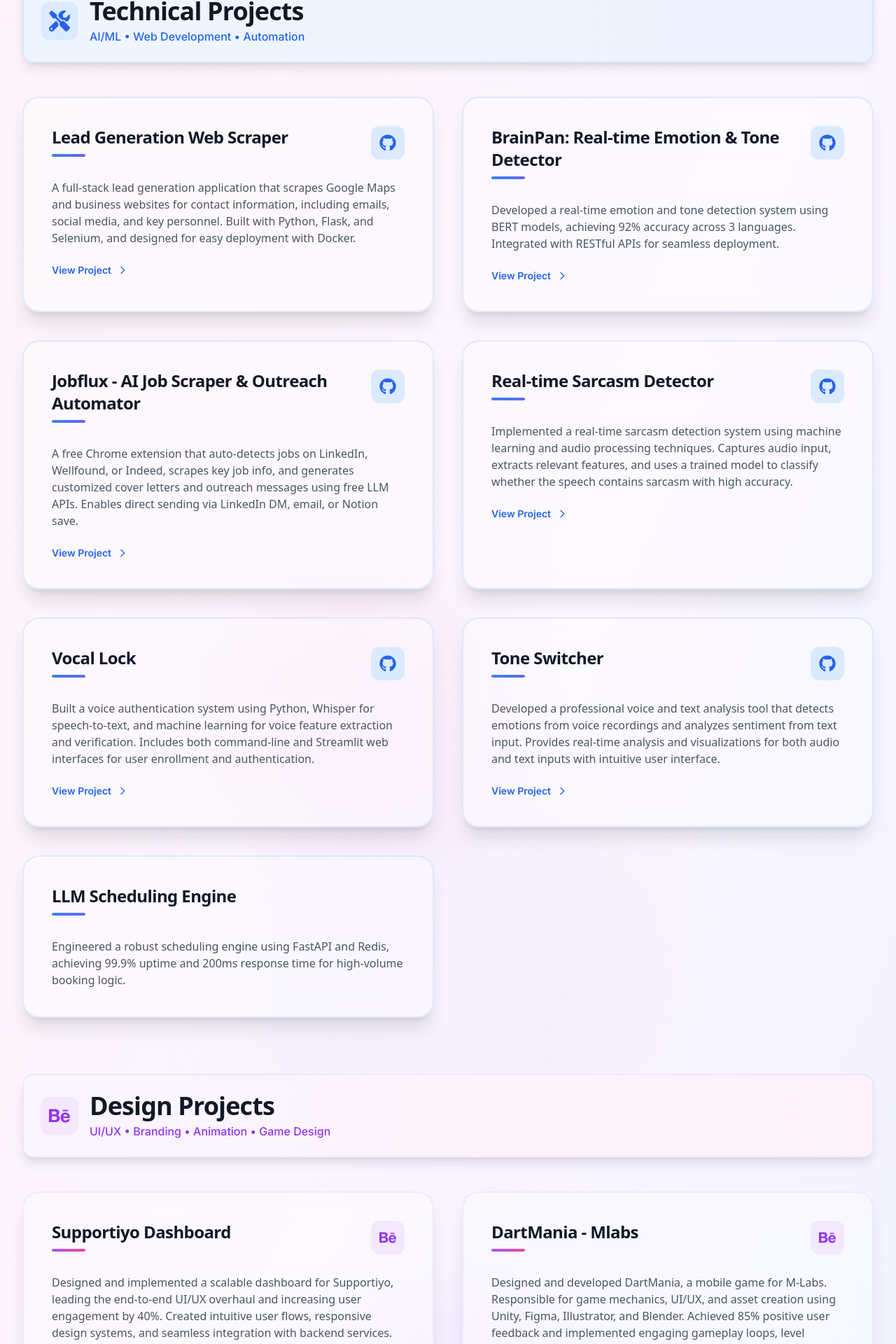
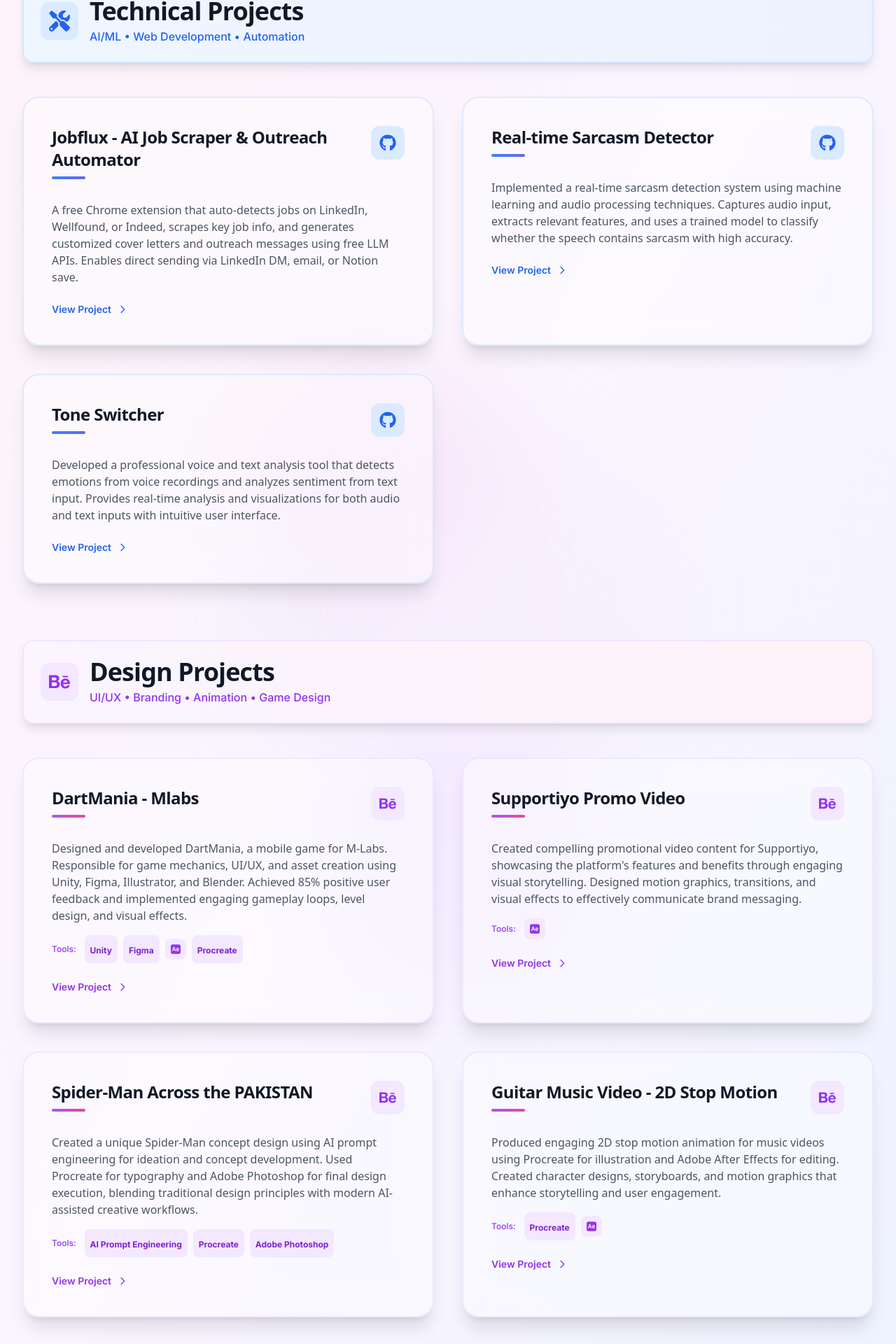
Before and after one commit to toobajatoi/portfolio, a Next.js app: page / in a window 1280 px wide. Shown: the part 3038-4958 px from the top of the page at 70% size. Built offline with nearby package versions, Linux system fonts and the light colour scheme.

Commit message:
Remove specified projects from portfolio: Lead Generation Web Scraper, BrainPan, Vocal Lock, LLM Scheduling Engine, and Supportiyo Dashboard UI/UX

```diff
--- a/app/page.tsx
+++ b/app/page.tsx
@@ -17,16 +17,6 @@ const fadeInUp = {
 
 const technicalProjects = [
   {
-    title: 'Lead Generation Web Scraper',
-    description: 'A full-stack lead generation application that scrapes Google Maps and business websites for contact information, including emails, social media, and key personnel. Built with Python, Flask, and Selenium, and designed for easy deployment with Docker.',
-    link: 'https://github.com/toobajatoi/lead-gen'
-  },
-  {
-    title: 'BrainPan: Real-time Emotion & Tone Detector',
-    description: 'Developed a real-time emotion and tone detection system using BERT models, achieving 92% accuracy across 3 languages. Integrated with RESTful APIs for seamless deployment.',
-    link: 'https://github.com/toobajatoi/BrainPan'
-  },
-  {
     title: 'Jobflux - AI Job Scraper & Outreach Automator',
     description: 'A free Chrome extension that auto-detects jobs on LinkedIn, Wellfound, or Indeed, scrapes key job info, and generates customized cover letters and outreach messages using free LLM APIs. Enables direct sending via LinkedIn DM, email, or Notion save.',
     link: 'https://github.com/toobajatoi/jobflux'
@@ -37,27 +27,13 @@ const technicalProjects = [
     link: 'https://github.com/toobajatoi/real-time-sarcasm-detector'
   },
   {
-    title: 'Vocal Lock',
-    description: 'Built a voice authentication system using Python, Whisper for speech-to-text, and machine learning for voice feature extraction and verification. Includes both command-line and Streamlit web interfaces for user enrollment and authentication.',
-    link: 'https://github.com/toobajatoi/vocal-lock2'
-  },
-  {
     title: 'Tone Switcher',
     description: 'Developed a professional voice and text analysis tool that detects emotions from voice recordings and analyzes sentiment from text input. Provides real-time analysis and visualizations for both audio and text inputs with intuitive user interface.',
     link: 'https://github.com/toobajatoi/tone-switcher'
-  },
-  {
-    title: 'LLM Scheduling Engine',
-    description: 'Engineered a robust scheduling engine using FastAPI and Redis, achieving 99.9% uptime and 200ms response time for high-volume booking logic.'
   }
 ];
 
 const designProjects = [
-  {
-    title: 'Supportiyo Dashboard',
-    description: 'Designed and implemented a scalable dashboard for Supportiyo, leading the end-to-end UI/UX overhaul and increasing user engagement by 40%. Created intuitive user flows, responsive design systems, and seamless integration with backend services.',
-    link: 'https://www.behance.net/gallery/229851743/Supportiyo-UIUX-Case-Study'
-  },
   {
     title: 'DartMania - Mlabs',
     description: 'Designed and developed DartMania, a mobile game for M-Labs. Responsible for game mechanics, UI/UX, and asset creation using Unity, Figma, Illustrator, and Blender. Achieved 85% positive user feedback and implemented engaging gameplay loops, level design, and visual effects.',
```
